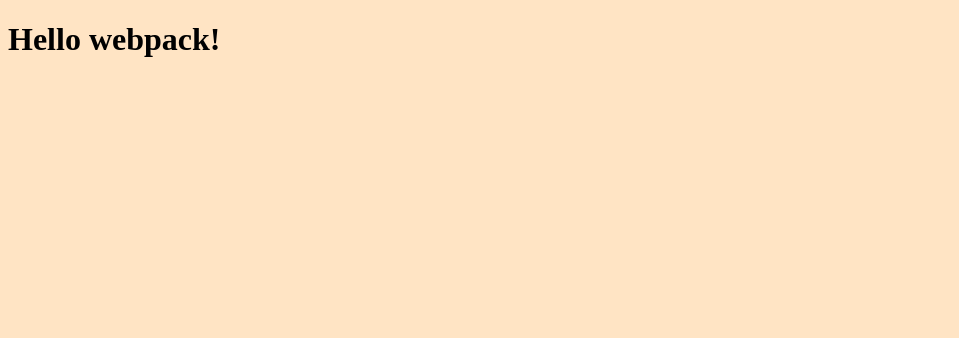
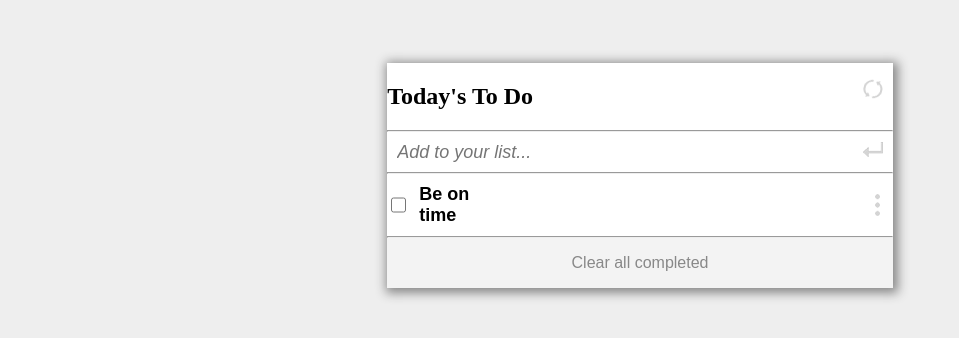
Before and after one commit to Nizamuddin4493/toDoList, a website built with webpack: page src/index.html in a window 1280 px wide. Shown: the whole page, without its empty margins (0-959 px from the left). Built offline with nearby package versions, Linux system fonts and the light colour scheme.

Commit message:
To Do List Design completed

```diff
--- a/src/index.html
+++ b/src/index.html
@@ -1,12 +1,32 @@
 <!DOCTYPE html>
 <html lang="en">
 <head>
-    <meta charset="UTF-8">
-    <meta name="viewport" content="width=device-width, initial-scale=1.0">
-    <title>To Do List</title>
+  <meta charset="UTF-8">
+  <meta name="viewport" content="width=device-width, initial-scale=1.0">
+  <title>To Do List</title>
 </head>
 <body>
-    <h1>Hello webpack!</h1>
+  <div class="container">
+    <div class="todolist">
+      <section class="title">
+        <h2>Today's To Do</h2>
+        <p class="img"></p>
+      </section>
+      <hr>
+      <div class="form">
+        <input type="text" class="inputF" placeholder="Add to your list...">
+        <p class="enter-img"></p>
+      </div>
+      <hr>
+      <div class="show-list">
+          <input type="checkbox" class="check-box">
+          <p class="tast">Be on time</p>
+          <p class="drag-drop"></p>
+      </div>
+      <hr>
+      <div class="clear"><button>Clear all completed</button></div>
+    </div>
+  </div>
 
 </body>
 </html>
--- a/src/index.js
+++ b/src/index.js
@@ -1,2 +1,5 @@
+// eslint-disable-next-line no-unused-vars
 import _ from 'lodash';
 import './style.css';
+// eslint-disable-next-line no-unused-vars
+import searching from './searching.png';
--- a/src/style.css
+++ b/src/style.css
@@ -1,3 +1,116 @@
 body {
-    background-color: bisque;
+  background-color: #eee;
 }
+
+.container {
+  width: 40%;
+  height: auto;
+  margin: 5% auto 0 auto;
+  box-shadow: 2px 2px 10px 3px #888;
+}
+
+.todolist {
+  background-color: #fff;
+}
+
+.title {
+  display: flex;
+  justify-content: space-between;
+}
+
+.img {
+  width: 30px;
+  height: 30px;
+  background-image: url('searching.png');
+  background-repeat: no-repeat;
+}
+
+hr {
+  margin: 0;
+}
+
+.form {
+  display: flex;
+  justify-content: space-between;
+}
+
+.inputF {
+  /* background-color: blue; */
+  width: 92%;
+  height: 40px;
+  border: none;
+  font-size: 18px;
+  color: rgb(82, 82, 82);
+  padding: 0 0 0 10px;
+  margin: 0;
+}
+
+.inputF:placeholder-shown {
+  font-style: italic;
+}
+
+.inputF:focus {
+  outline: none;
+}
+
+.enter-img {
+  width: 30px;
+  height: 30px;
+  background-image: url('enter.png');
+  background-repeat: no-repeat;
+  padding: 0;
+  margin: 10px 0 0 0;
+}
+
+.show-list {
+  display: flex;
+  align-items: center;
+}
+
+.list-item {
+  display: flex;
+  align-items: center;
+}
+
+.check-box {
+  border: 1px solid #eee;
+  cursor: pointer;
+  width: 16px;
+  height: 16px;
+}
+
+.tast {
+  font-size: 18px;
+  font-weight: 600;
+  font-family: Arial, Helvetica, sans-serif;
+  margin: 0 0 0 10px;
+  padding: 10px 0 10px 0;
+}
+
+.drag-drop {
+  width: 395px;
+  height: 30px;
+  background-image: url('drag-drop.png');
+  background-repeat: no-repeat;
+  background-position: right;
+  padding: 0;
+  margin: auto 13px auto 0;
+}
+
+.clear {
+  width: 100%;
+  display: flex;
+  justify-content: center;
+  align-content: center;
+  background-color: rgb(243, 243, 243);
+}
+
+.clear button {
+  border: none;
+  cursor: pointer;
+  margin: 15px;
+  font-family: Arial, Helvetica, sans-serif;
+  font-size: 16px;
+  color: #888;
+  background-color: rgb(243, 243, 243);
+}
--- a/webpack.config.js
+++ b/webpack.config.js
@@ -14,6 +14,10 @@ module.exports = {
         test: /\.css$/i,
         use: ['style-loader', 'css-loader'],
       },
+      {
+        test: /\.(png|svg|jpg|jpeg|gif)$/i,
+        type: 'asset/resource',
+      },
     ],
   },
   devServer: {
@@ -21,12 +25,13 @@ module.exports = {
   },
   plugins: [
     new HtmlWebpackPlugin({
-      template: './src/index.html'
+      template: './src/index.html',
     }),
   ],
+  // eslint-disable-next-line no-dupe-keys
   output: {
     filename: '[name].bundle.js',
     path: path.resolve(__dirname, 'dist'),
-   clean: true,
+    clean: true,
   },
 };
```
Also changed, not shown: package.json (+10 -0 lines), .eslintrc.json (added), .github/workflows/linters.yml (added), .stylelintrc.json (added), dist/60a142abbd42195ce882.png (added), dist/a12a00aedd1ebc939b0d.png (added), dist/a36666c2080a4d1b3527.png (added), dist/index.html, dist/main.bundle.js, src/drag-drop.png (added), src/enter.png (added), src/searching.png (added), 3 other files.
